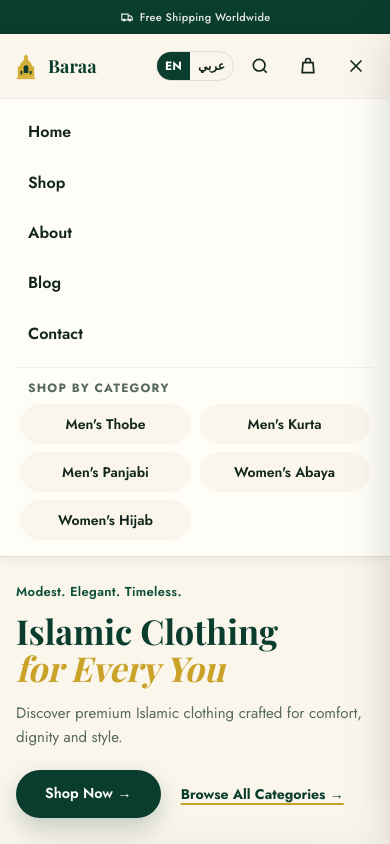
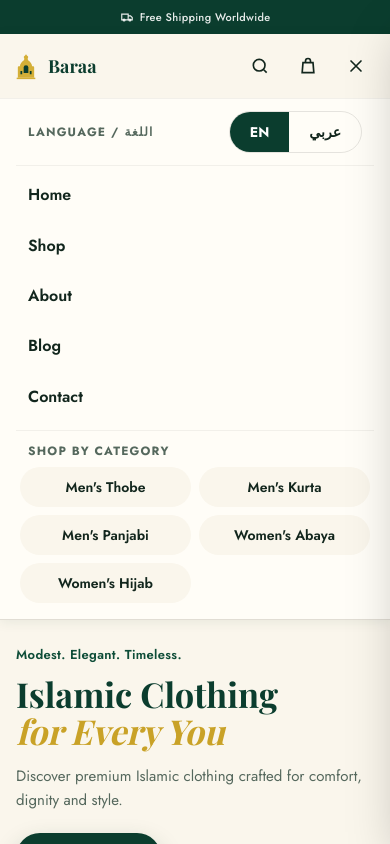
Before and after one commit to ibrahimshoshaaa/baraa-store, a Next.js app: page / in a window 390 px wide. Both pictures are taken after a click on the button 356 px from the left and 66 px from the top of the page. Shown: the top 844 px of the page. Built offline with nearby package versions, Linux system fonts and the light colour scheme; a web font is replaced by a local one.

Commit message:
Move language toggle out of the mobile header row into the hamburger menu (large segmented control); keep it in the desktop header

```diff
--- a/src/components/Header.tsx
+++ b/src/components/Header.tsx
@@ -27,11 +27,11 @@ export function MosqueMark({ className = "h-9 w-9" }: { className?: string }) {
   );
 }
 
-export function LanguageToggle() {
+export function LanguageToggle({ large = false }: { large?: boolean }) {
   const { lang, setLang } = useLanguage();
   return (
     <div
-      className="flex items-center overflow-hidden rounded-full border border-black/10 text-xs font-bold"
+      className={`flex items-center overflow-hidden rounded-full border border-black/10 font-bold ${large ? "text-sm" : "text-xs"}`}
       role="group"
       aria-label="Language / اللغة"
     >
@@ -39,7 +39,7 @@ export function LanguageToggle() {
         type="button"
         onClick={() => setLang("en")}
         aria-pressed={lang === "en"}
-        className={`px-2 py-1.5 transition sm:px-2.5 ${lang === "en" ? "bg-pine text-white" : "text-ink hover:bg-pine/10"}`}
+        className={`${large ? "px-5 py-2.5" : "px-2 py-1.5 sm:px-2.5"} transition ${lang === "en" ? "bg-pine text-white" : "text-ink hover:bg-pine/10"}`}
       >
         EN
       </button>
@@ -47,7 +47,7 @@ export function LanguageToggle() {
         type="button"
         onClick={() => setLang("ar")}
         aria-pressed={lang === "ar"}
-        className={`px-2 py-1.5 transition sm:px-2.5 ${lang === "ar" ? "bg-pine text-white" : "text-ink hover:bg-pine/10"}`}
+        className={`${large ? "px-5 py-2.5" : "px-2 py-1.5 sm:px-2.5"} transition ${lang === "ar" ? "bg-pine text-white" : "text-ink hover:bg-pine/10"}`}
       >
         عربي
       </button>
@@ -141,7 +141,9 @@ export function Header() {
           </nav>
 
           <div className="flex shrink-0 items-center gap-1 sm:gap-1.5">
-            <LanguageToggle />
+            <div className="hidden md:block">
+              <LanguageToggle />
+            </div>
             <button
               type="button"
               aria-label={t("search")}
@@ -181,6 +183,10 @@ export function Header() {
 
         {menuOpen && (
           <nav aria-label="Mobile menu" className="menu-drop border-t border-black/5 bg-surface px-4 pb-4 pt-2 lg:hidden">
+            <div className="mb-1 flex items-center justify-between gap-3 border-b border-black/5 px-3 pb-3 pt-1">
+              <span className="text-xs font-bold uppercase tracking-widest text-ink-soft">Language / اللغة</span>
+              <LanguageToggle large />
+            </div>
             {NAV.map((item) => (
               <Link
                 key={item.href}
```
